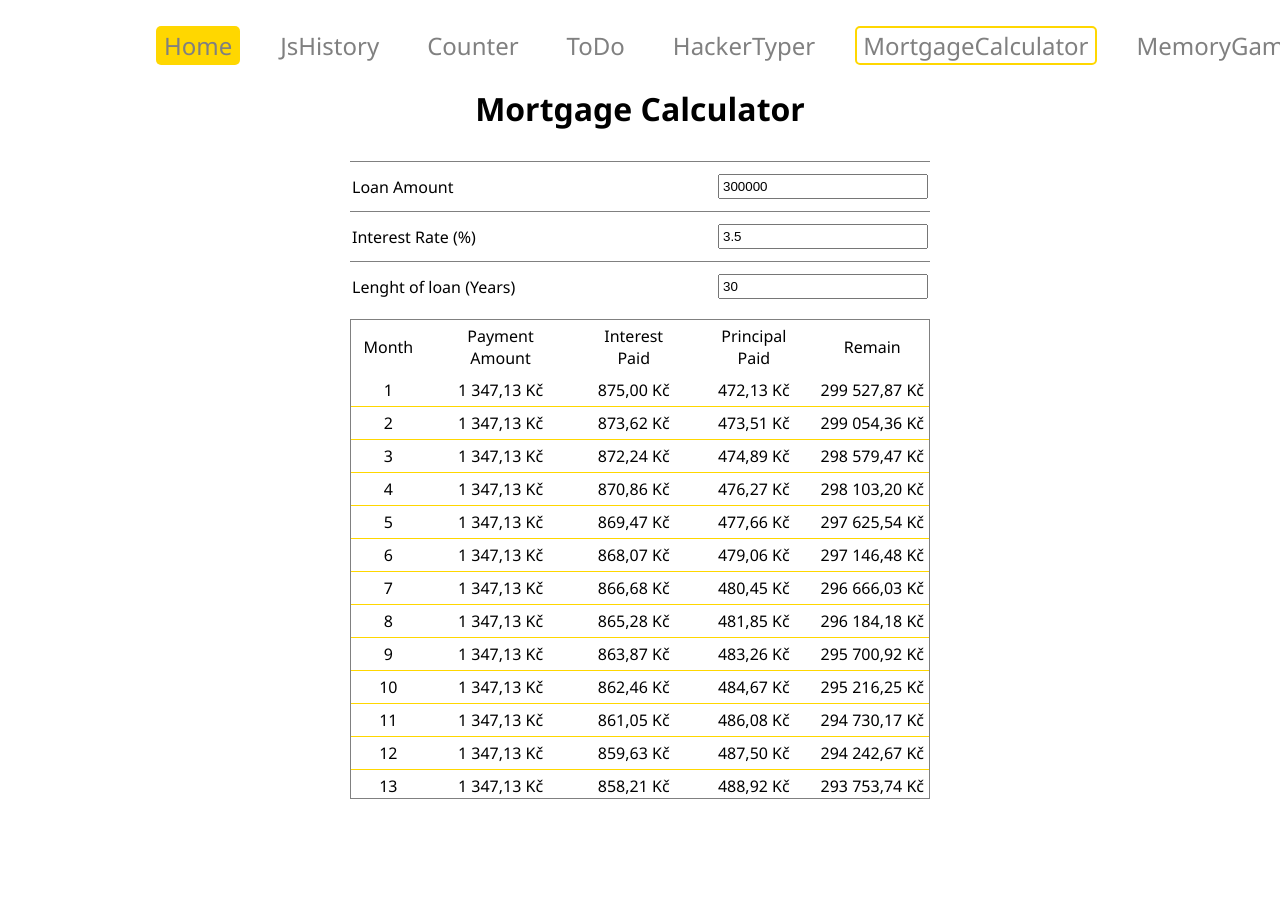
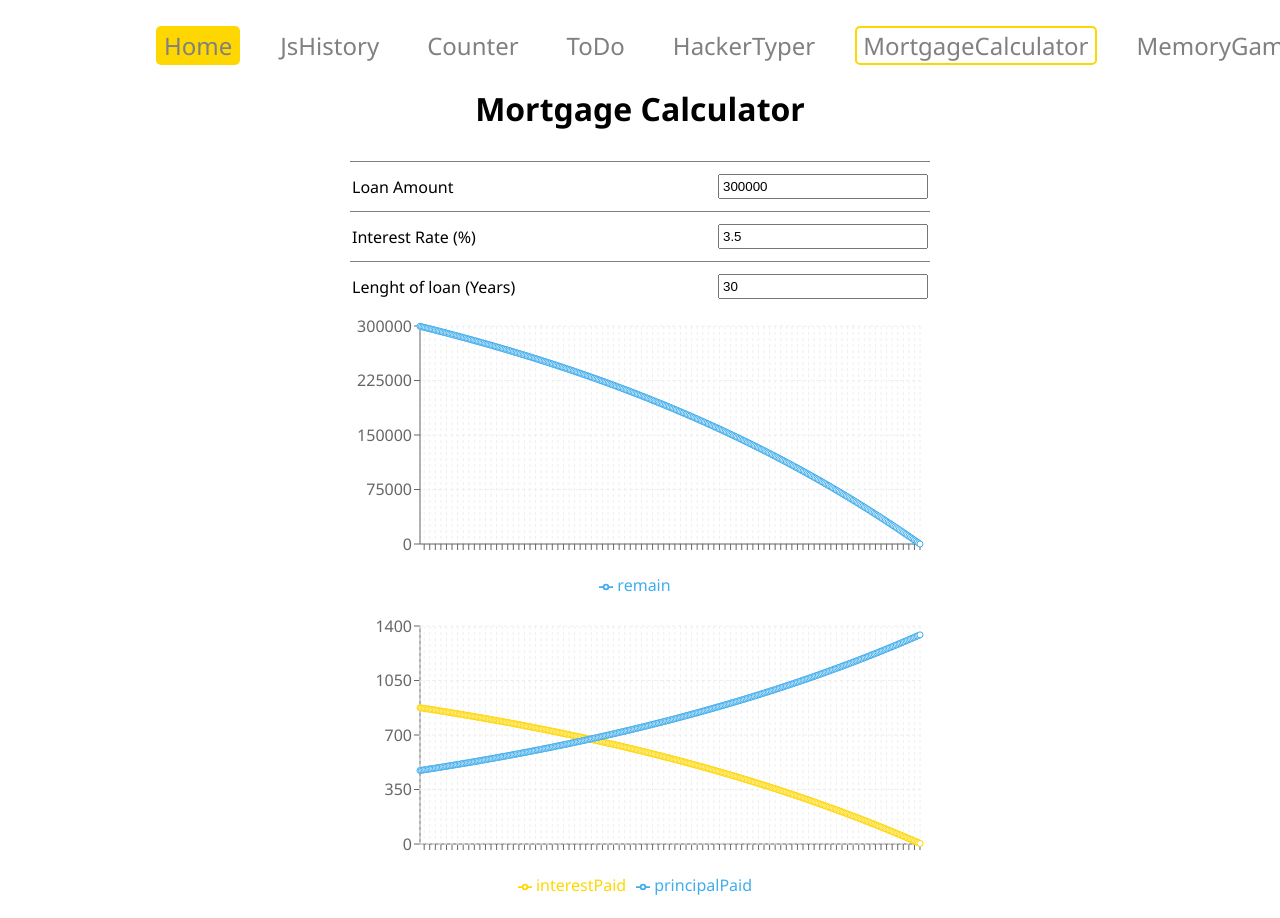
Before and after one commit to ElaJahoda/janouskova-ita-2022, a React (Create React App) app: page /mortgage-calculator in a window 1280 px wide. Shown: the top 918 px of the page. Before the commit the page ends 817 px from the top, so only its background shows below. Built offline with nearby package versions, Linux system fonts and the light colour scheme.

Commit message:
update Mortgage Calculator - Graphs

```diff
--- a/package.json
+++ b/package.json
@@ -14,6 +14,8 @@
     "@types/react": "^18.0.15",
     "@types/react-dom": "^18.0.6",
     "@types/react-toggle": "^4.0.3",
+    "@types/recharts": "^1.8.23",
+    "d3": "^7.6.1",
     "eslint": "^7.22.0",
     "eslint-config-prettier": "^8.1.0",
     "eslint-config-react-app": "^6.0.0",
@@ -27,6 +29,7 @@
     "react-icons": "^4.4.0",
     "react-router-dom": "^6.3.0",
     "react-scripts": "5.0.1",
+    "recharts": "^2.1.13",
     "typescript": "^4.7.4",
     "web-vitals": "^2.1.4"
   },
--- a/src/MortgageCalculator/MortgageCalculator.tsx
+++ b/src/MortgageCalculator/MortgageCalculator.tsx
@@ -1,7 +1,17 @@
+import {
+  CartesianGrid,
+  Legend,
+  Line,
+  LineChart,
+  ResponsiveContainer,
+  Tooltip,
+  XAxis,
+  YAxis,
+} from 'recharts'
 import { Div_Styled } from '../HomePage'
 import { Helmet } from 'react-helmet'
 import { theme } from '../theme'
-import React, { useState } from 'react'
+import React, { useEffect, useState } from 'react'
 import styled from '@emotion/styled'
 
 const calculateMonthlyPayment = (amount: number, rate: number, years: number) => {
@@ -37,15 +47,30 @@ const calculateMortgage = (amount: number, rate: number, years: number) => {
     remain -= monthlyPrincipalPayment
 
     return {
-      monthlyInterestPayment: amountFormat(monthlyInterestPayment),
-      monthlyPrincipalPayment: amountFormat(monthlyPrincipalPayment),
-      remain: amountFormat(remain),
+      monthlyInterestPayment: monthlyInterestPayment,
+      monthlyPrincipalPayment: monthlyPrincipalPayment,
+      remain: remain,
+    }
+  })
+
+  const chartData = Array.from({ length: years * 12 }, (v, i) => i++).map((index: number) => {
+    const x = { index }
+    const interestPaid = Number(rowData[index].monthlyInterestPayment.toFixed(2))
+    const principalPaid = Number(rowData[index].monthlyPrincipalPayment.toFixed(2))
+    const remain = Number(rowData[index].remain.toFixed(2))
+
+    return {
+      x: x,
+      interestPaid: interestPaid,
+      principalPaid: principalPaid,
+      remain: remain,
     }
   })
 
   return {
-    monthlyPayment: amountFormat(monthlyPayment),
+    monthlyPayment: monthlyPayment,
     rowData: rowData,
+    chartData: chartData,
   }
 }
 
@@ -93,6 +118,7 @@ export const MortgageCalculator = () => {
             value={years}
           />
         </Div_Form_Item>
+        <Charts calculatedMortgage={dataCalculateMortgage} />
         <Table calculatedMortgage={dataCalculateMortgage} />
       </Div_Container>
     </Div_Styled>
@@ -101,11 +127,19 @@ export const MortgageCalculator = () => {
 
 const Table = (props: {
   calculatedMortgage: {
-    monthlyPayment: string
+    monthlyPayment: number
     rowData: {
-      monthlyInterestPayment: string
-      monthlyPrincipalPayment: string
-      remain: string
+      monthlyInterestPayment: number
+      monthlyPrincipalPayment: number
+      remain: number
+    }[]
+    chartData: {
+      x: {
+        index: number
+      }
+      interestPaid: number
+      principalPaid: number
+      remain: number
     }[]
   }
 }) => {
@@ -125,15 +159,91 @@ const Table = (props: {
           (item: typeof props.calculatedMortgage.rowData[number], index: number) => (
             <tr key={index}>
               <Td_Styled>{index + 1}</Td_Styled>
-              <Td_Styled>{props.calculatedMortgage.monthlyPayment}</Td_Styled>
-              <Td_Styled>{item.monthlyInterestPayment}</Td_Styled>
-              <Td_Styled>{item.monthlyPrincipalPayment}</Td_Styled>
-              <Td_Styled>{item.remain}</Td_Styled>
+              <Td_Styled>{amountFormat(props.calculatedMortgage.monthlyPayment)}</Td_Styled>
+              <Td_Styled>{amountFormat(item.monthlyInterestPayment)}</Td_Styled>
+              <Td_Styled>{amountFormat(item.monthlyPrincipalPayment)}</Td_Styled>
+              <Td_Styled>{amountFormat(item.remain)}</Td_Styled>
             </tr>
           )
         )}
       </tbody>
     </Table_Styled>
+  )
+}
+
+const Charts = (props: {
+  calculatedMortgage: {
+    monthlyPayment: number
+    rowData: {
+      monthlyInterestPayment: number
+      monthlyPrincipalPayment: number
+      remain: number
+    }[]
+    chartData: {
+      x: {
+        index: number
+      }
+      interestPaid: number
+      principalPaid: number
+      remain: number
+    }[]
+  }
+}) => {
+  return (
+    <div>
+      <LineChart
+        width={600}
+        height={300}
+        data={props.calculatedMortgage.chartData}
+        margin={{
+          top: 15,
+          right: 30,
+          left: 10,
+          bottom: 15,
+        }}
+      >
+        <CartesianGrid stroke='#eee' strokeDasharray='3 3' />
+        <XAxis dataKey='x' />
+        <YAxis />
+        <Tooltip />
+        <Legend />
+        <Line
+          type='monotone'
+          dataKey='remain'
+          stroke={theme.quaternaryColor}
+          activeDot={{ r: 8 }}
+        />
+      </LineChart>
+      <LineChart
+        width={600}
+        height={300}
+        data={props.calculatedMortgage.chartData}
+        margin={{
+          top: 15,
+          right: 30,
+          left: 10,
+          bottom: 15,
+        }}
+      >
+        <XAxis dataKey='x' />
+        <YAxis />
+        <Tooltip />
+        <Legend />
+        <CartesianGrid stroke='#eee' strokeDasharray='3 3' />
+        <Line
+          type='monotone'
+          dataKey='interestPaid'
+          stroke={theme.primaryColor}
+          activeDot={{ r: 8 }}
+        />
+        <Line
+          type='monotone'
+          dataKey='principalPaid'
+          stroke={theme.quaternaryColor}
+          activeDot={{ r: 8 }}
+        />
+      </LineChart>
+    </div>
   )
 }
 
```
Also changed, not shown: 1 other file (tests, documents, lock files or other folders).
